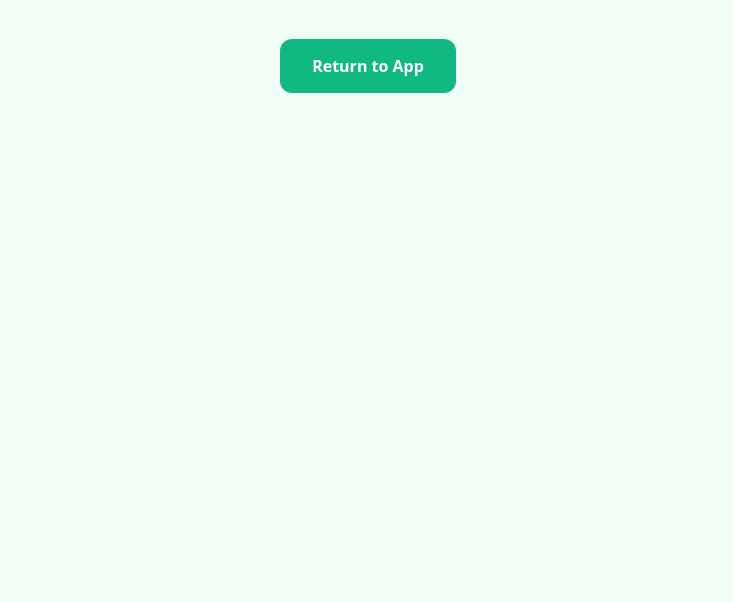
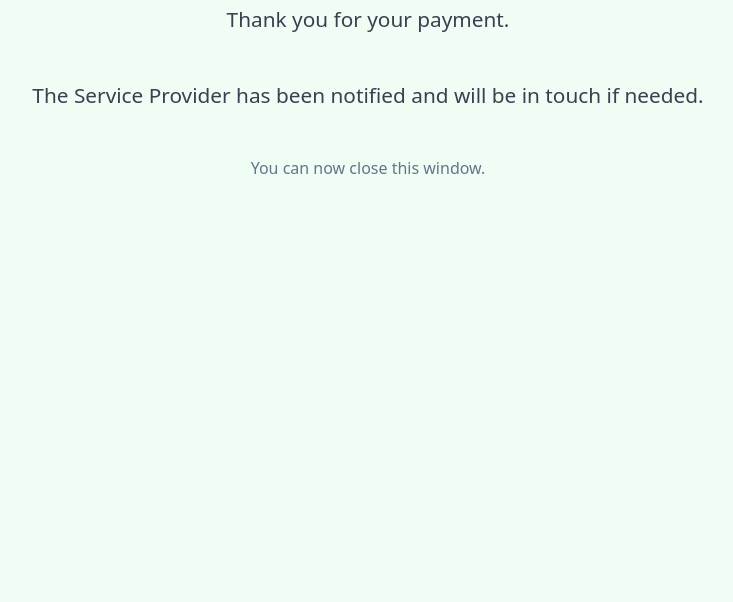
Before and after one commit to ralphhartman4-spec/hartman-estimate, a website: page public/success.html in a window 1280 px wide. Shown: the part 198-800 px from the top of the page, without its empty margins (272-1005 px from the left). Drawn offline with Linux system fonts and the light colour scheme.

Commit message:
Update success.html

```diff
--- a/public/success.html
+++ b/public/success.html
@@ -8,26 +8,19 @@
     body {
       font-family: system-ui, sans-serif;
       text-align: center;
-      padding: 60px;
+      padding: 80px 20px;
       background: #f0fdf4;
       color: #065f46;
     }
-    h1 { font-size: 2.5rem; margin-bottom: 20px; }
-    p { font-size: 1.2rem; margin-bottom: 40px; }
-    .btn {
-      display: inline-block;
-      background: #10b981;
-      color: white;
-      padding: 16px 32px;
-      border-radius: 12px;
-      text-decoration: none;
-      font-weight: bold;
-    }
+    h1 { font-size: 2.8rem; margin-bottom: 24px; }
+    p { font-size: 1.3rem; margin-bottom: 48px; color: #374151; }
+    .note { font-size: 1rem; color: #64748b; margin-top: 40px; }
   </style>
 </head>
 <body>
   <h1>Payment Successful! ✅</h1>
-  <p>Thank you — the contractor has been notified.</p>
-  <a href="hartmanestimate://payment-success" class="btn">Return to App</a>
+  <p>Thank you for your payment.</p>
+  <p>The Service Provider has been notified and will be in touch if needed.</p>
+  <p class="note">You can now close this window.</p>
 </body>
 </html>
```
